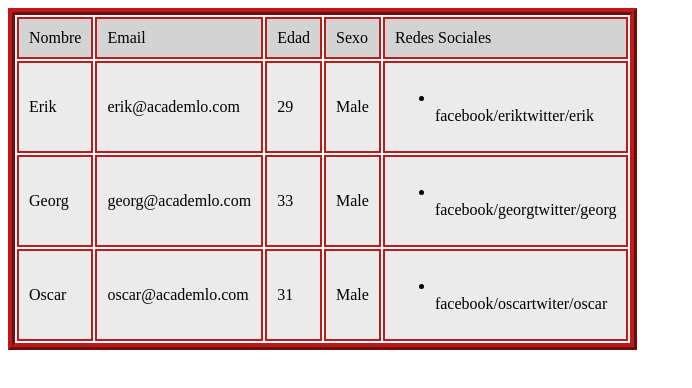
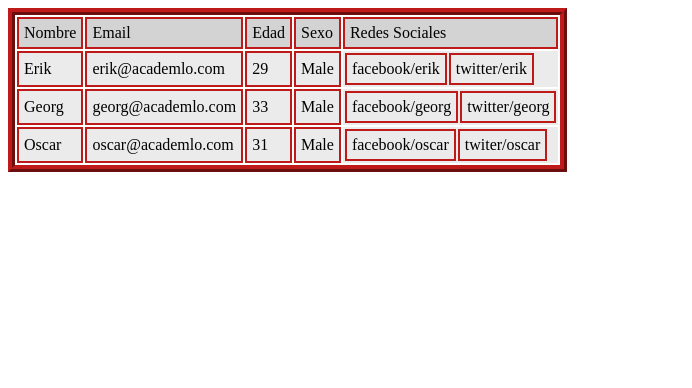
Before and after one commit to germandiaz17/ejercicio-tablas, a plain HTML site: page index.html in a window 1280 px wide. Shown: the whole page, without its empty margins (0-692 px from the left). Drawn offline with Linux system fonts and the light colour scheme.

Commit message:
modificacion de codigo y funcionamiento

```diff
--- a/styles.css
+++ b/styles.css
@@ -12,5 +12,9 @@
 
  td{
     border: solid 2px #BE1A1A;
-    padding: 10px;
+    padding: 5px;
  }
+
+ li{
+     list-style: none;
+ }
--- a/tables.js
+++ b/tables.js
@@ -53,63 +53,48 @@ const users = [
 
 
 
+    // CONTENEDOR PRINCIPAL
+    let contenedor = document.getElementById('container');
+
+
+
 for(let i = 0; i < users.length; i++){
     if(users[i].email.endsWith('@academlo.com') === true){
 
-        // AGREGO CONTENEDOR TR POR CADA ELEMENTO positivo
-        let contenedor = document.getElementById('container');
+        //CREAMOS TABLAS Y INGRESAMOS TEXTO DENTRO DE ELLAS
+        let newRow = document.createElement('tr');
+        contenedor.appendChild(newRow);
 
-        (function(){
-            let Fila = document.createElement('tr');
-            Fila.setAttribute('id', 'Fila');
-            contenedor.appendChild(Fila);
+        let userName = document.createElement('td');
+        userName.innerText = users[i].name;
+
+        let userEmail = document.createElement('td');
+        userEmail.innerText =  users[i].email;
+
+        let userAge = document.createElement('td');
+        userAge.innerText = users[i].age;
+
+        let userGender = document.createElement('td');
+        userGender.innerText = users[i].gender;
+
+        let socialContainer = document.createElement('div');
 
 
-        // INSERTA DE DATOS
 
-            // Nombre
-            let Name = document.createElement('td');
-            Name.innerText = users[i].name;
-            Fila.appendChild(Name);
-
-            // Email
-            let Email = document.createElement('td');
-            Email.innerText = users[i].email;
-            Fila.appendChild(Email);
-
-            // Edad
-            let Edad = document.createElement('td');
-            Edad.innerText = users[i].age;
-            Fila.appendChild(Edad);
-
-            // Sexo
-            let Sexo = document.createElement('td');
-            Sexo.innerText = users[i].gender;
-            Fila.appendChild(Sexo);
-
-            // Redes Sociales
-            let Redes = document.createElement('td');
-            Fila.appendChild(Redes);
-
-            let Lista = document.createElement('ul');
-            Redes.appendChild(Lista);
+        //RECORRIDO DEL CAMPO SOCIAL
+        for(let index = 0; index < users[i].social.length; index++){
+            let userSocial = document.createElement('td');
+            userSocial.innerText = users[i].social[index].url;
+            socialContainer.appendChild(userSocial);
+        }
 
 
-            // MEJORAR CODIGO
 
-            let Elements = document.createElement('li');
-            Lista.appendChild(Elements);
-
-            let Networks1 = document.createElement('a');
-            Networks1.innerText = users[i].social[0].url;
-            Lista.appendChild(Networks1);
-
-            let Networks2 = document.createElement('a');
-            Networks2.innerText = users[i].social[1].url;
-            Lista.appendChild(Networks2);
-
-
-        })();
-
+        //INGRESO DE LAS TABLAS A LA TABLA PRINCIPAL COMO HIJAS
+        newRow.appendChild(userName);
+        newRow.appendChild(userEmail);
+        newRow.appendChild(userAge);
+        newRow.appendChild(userGender);
+        newRow.appendChild(socialContainer);
     }
 }
```
Also changed, not shown: index.html (+1 -0 lines).
